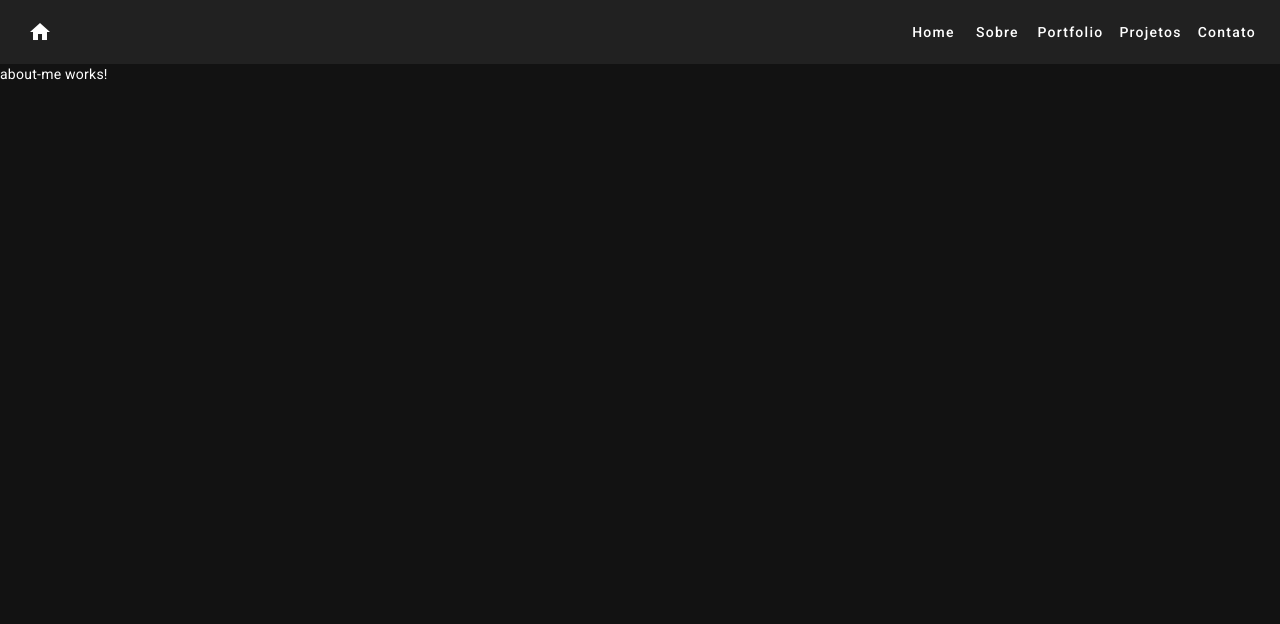
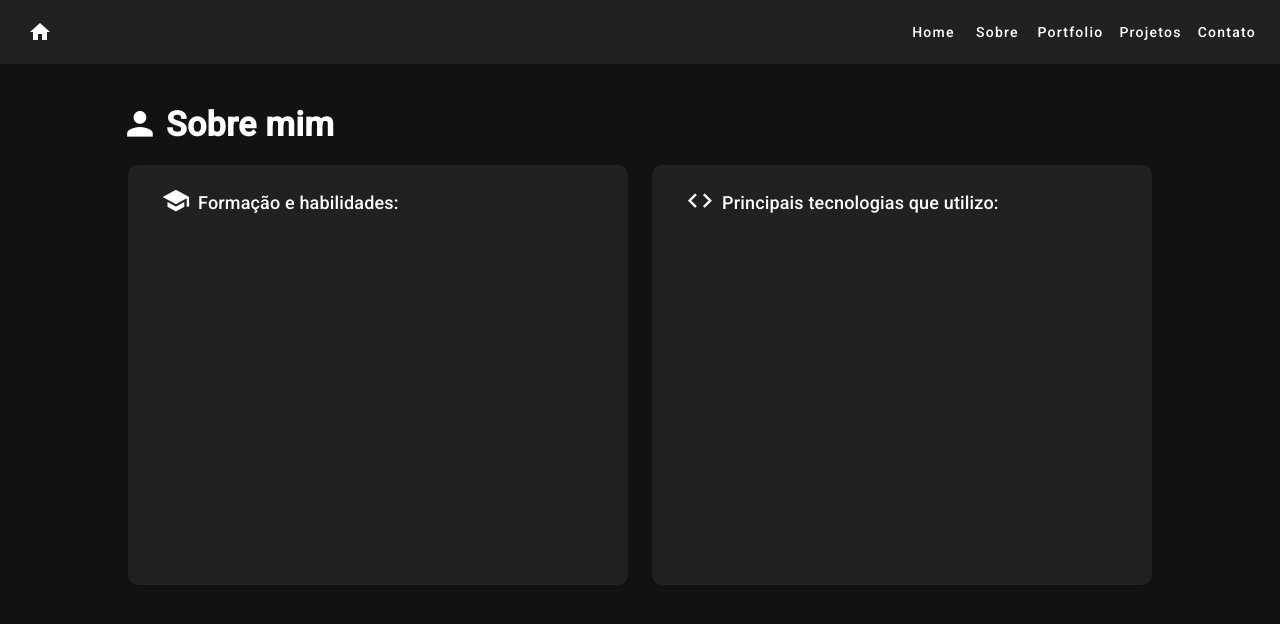
Before and after one commit to paulolatta/portfolio, an Angular app: page /about-me in a window 1280 px wide. Shown: the top 624 px of the page. Built offline with nearby package versions, Linux system fonts and the light colour scheme.

Commit message:
initial commit

```diff
--- a/src/app/app.module.ts
+++ b/src/app/app.module.ts
@@ -14,6 +14,7 @@ import { MatToolbarModule } from '@angular/material/toolbar';
 import { NgModule } from '@angular/core';
 import { PortfolioComponent } from './pages/portfolio/portfolio.component';
 import { ProjectsComponent } from './pages/projects/projects.component';
+import { AreaAboutComponent } from './components/area-about/area-about.component';
 
 @NgModule({
   declarations: [
@@ -22,7 +23,8 @@ import { ProjectsComponent } from './pages/projects/projects.component';
     PortfolioComponent,
     ProjectsComponent,
     ContactComponent,
-    HomeComponent
+    HomeComponent,
+    AreaAboutComponent
   ],
   imports: [
     BrowserModule,
--- /dev/null
+++ b/src/app/components/area-about/area-about.component.html
@@ -0,0 +1,9 @@
+<div class="area-about ml-2 mr-2">
+  <div class="p-4">
+    <span class="label">
+      <mat-icon class="icon-display">{{ icon }}</mat-icon>
+
+      {{ title }}:
+    </span>
+  </div>
+</div>
--- /dev/null
+++ b/src/app/components/area-about/area-about.component.scss
@@ -0,0 +1,20 @@
+.area-about {
+  border-radius: 10px;
+  background-color: #212121;
+  height: 420px;
+}
+
+.icon-display {
+  transform: scale(1.2);
+  margin-right: 10px;
+}
+
+.label {
+  margin: 0px 0px 0px 12px;
+  line-height: 1.5;
+  letter-spacing: 0.00938em;
+  font-size: 18px;
+  font-weight: 500;
+  display: flex;
+  width: max-content;
+}
--- a/src/app/pages/about-me/about-me.component.html
+++ b/src/app/pages/about-me/about-me.component.html
@@ -1 +1,21 @@
-<p>about-me works!</p>
+<div class="container-principal h-100">
+  <div class="pt-5">
+    <mat-icon class="icon-display">person</mat-icon>
+    <span class="label">Sobre mim</span>
+  </div>
+
+  <div class="row d-flex flex-row flex-wrap flex-grow-1 mt-4">
+    <div class="col-6">
+      <app-area-about
+        icon="school"
+        title="Formação e habilidades"
+      ></app-area-about>
+    </div>
+    <div class="col-6">
+      <app-area-about
+        icon="code"
+        title="Principais tecnologias que utilizo"
+      ></app-area-about>
+    </div>
+  </div>
+</div>
--- a/src/app/pages/about-me/about-me.component.scss
+++ b/src/app/pages/about-me/about-me.component.scss
@@ -0,0 +1,20 @@
+.container-principal {
+  max-height: -webkit-fill-available;
+  width: 80%;
+  margin: auto;
+}
+
+.icon-display {
+  transform: scale(1.6);
+}
+
+.label {
+  margin-left: 14px;
+  letter-spacing: 0.00938em;
+  font-size: 34px;
+  font-weight: 700;
+}
+
+.container-about {
+  height: -webkit-fill-available;
+}
--- a/src/app/pages/about-me/about-me.component.ts
+++ b/src/app/pages/about-me/about-me.component.ts
@@ -3,7 +3,7 @@ import { Component } from '@angular/core';
 @Component({
   selector: 'app-about-me',
   templateUrl: './about-me.component.html',
-  styleUrls: ['./about-me.component.scss']
+  styleUrls: ['./about-me.component.scss'],
 })
 export class AboutMeComponent {
 
```
Also changed, not shown: src/app/components/area-about/area-about.component.ts (added, +12 -0 lines), 1 other file (tests, documents, lock files or other folders).
